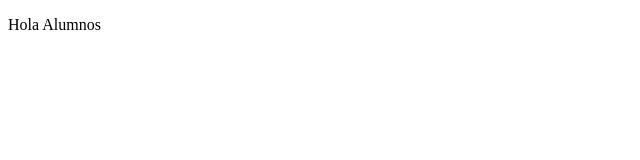
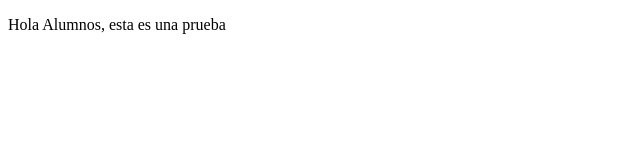
Before and after one commit to marteaga1/proyectoDemo, a plain HTML site: page index.html in a window 1280 px wide. Shown: the whole page, without its empty margins (0-640 px from the left). Drawn offline with Linux system fonts and the light colour scheme.

Commit message:
cambios agregados

```diff
--- a/index.html
+++ b/index.html
@@ -8,7 +8,8 @@
 </head>
 <body>
     <p>
-        Hola Alumnos
+        Hola Alumnos, esta es una prueba
+
     </p>
 
 </body>
```
